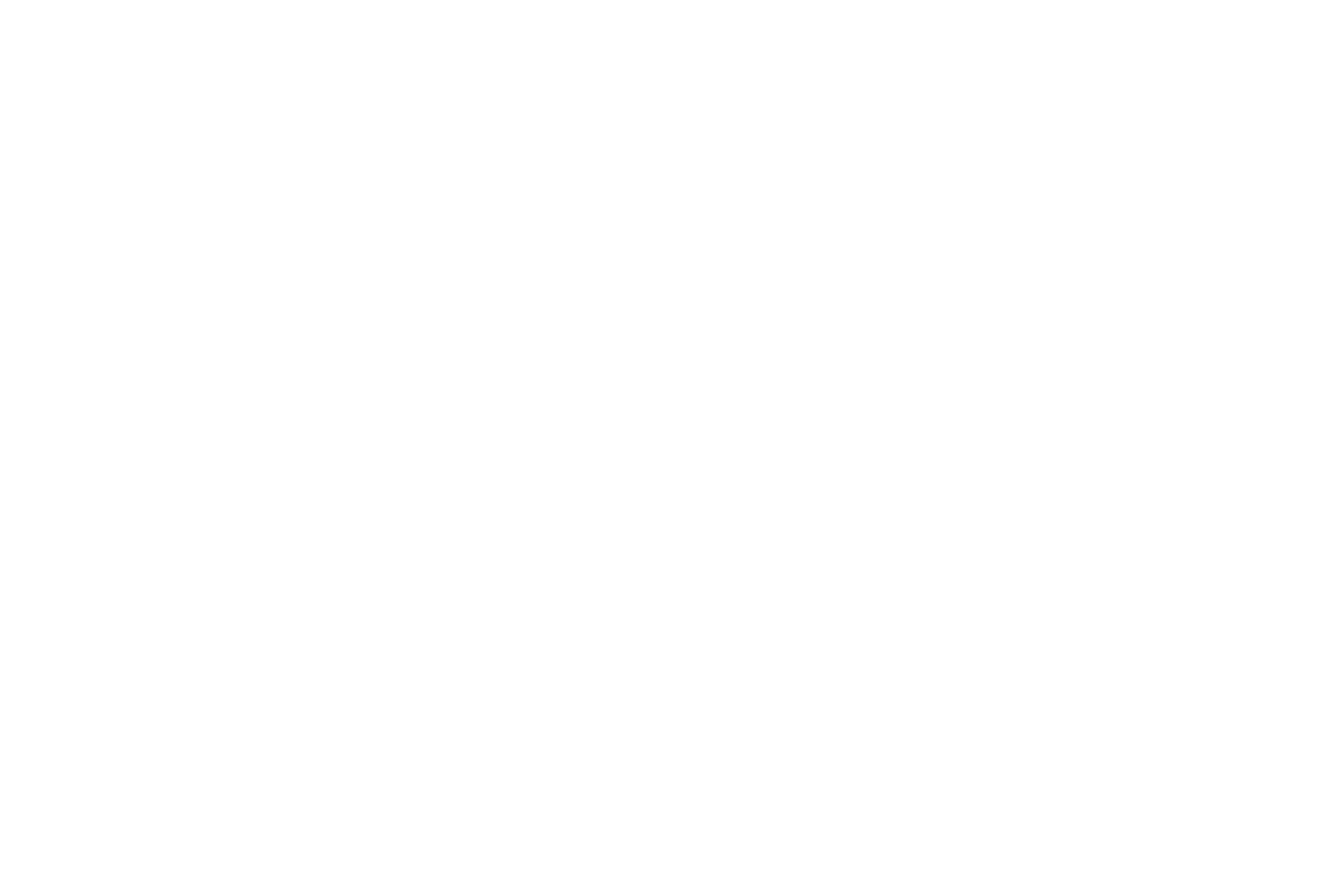
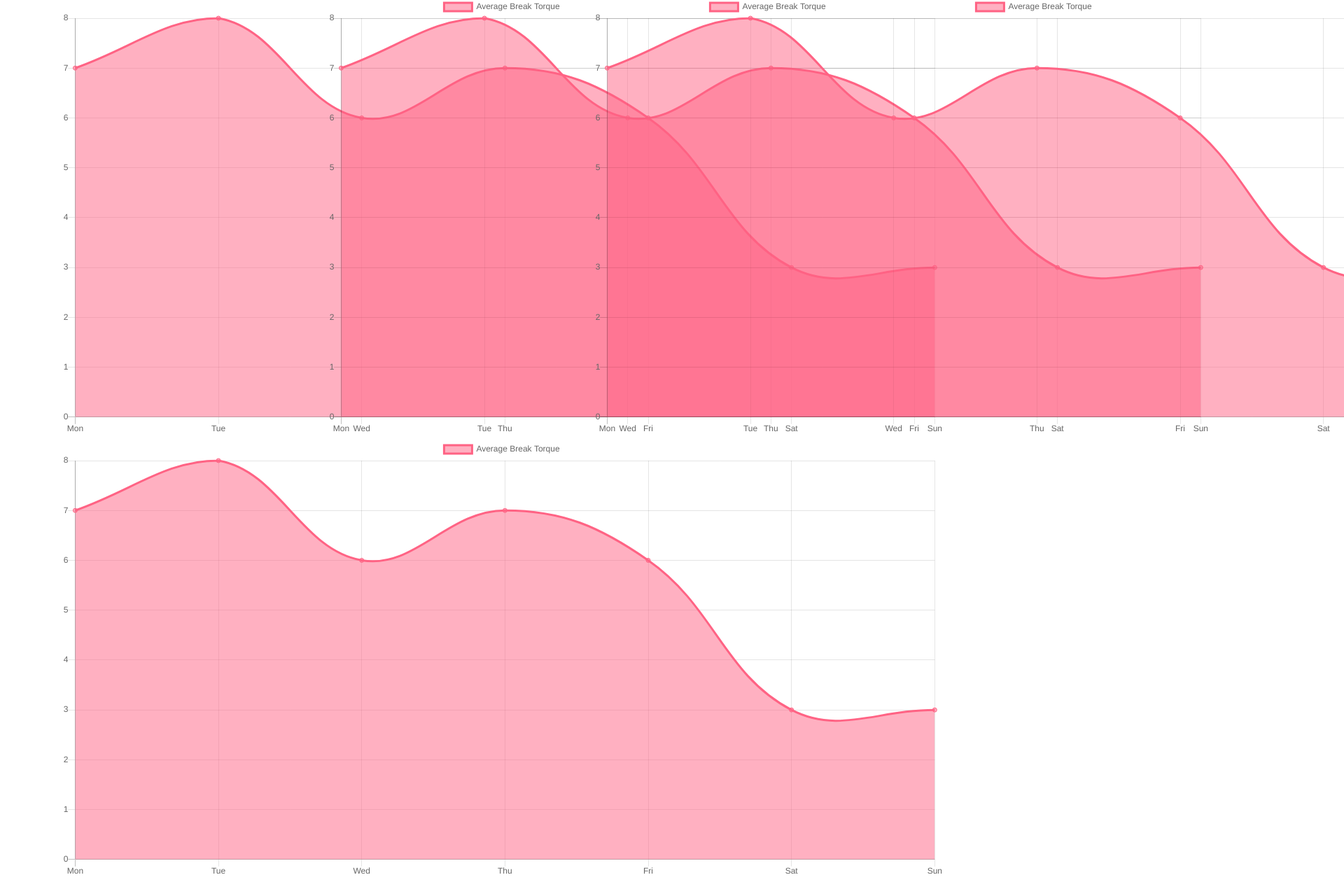
Before and after one commit to sdevalapurkar/smart-brake-monitor, a Next.js app: page /dashboard in a window 1280 px wide. Shown: the part 130-1410 px from the top of the page at 70% size, 1920 px wide, since content can reach past the window. Before the commit the page ends 800 px from the top, so only its background shows below. Built offline with nearby package versions, Linux system fonts and the light colour scheme.

Commit message:
Add a few graphs for prototype

```diff
--- a/pages/dashboard.js
+++ b/pages/dashboard.js
@@ -1,5 +1,9 @@
 import React, { Component } from 'react';
 import NavbarBootstrap from '../components/NavbarBootstrap';
+import Container from 'react-bootstrap/Container';
+import Row from 'react-bootstrap/Row';
+import Col from 'react-bootstrap/Col';
+import { Line } from 'react-chartjs-2';
 import axios from 'axios';
 import Router from 'next/router';
 
@@ -28,6 +32,30 @@ class Dashboard extends Component {
         }
     }
 
+    getDataGraph1 = () => {
+        return {
+            labels: ['Mon', 'Tue', 'Wed', 'Thu', 'Fri', 'Sat', 'Sun'],
+            datasets: [{
+                label: 'Average Break Torque',
+                backgroundColor: 'rgba(255, 99, 132, 0.5)',
+                borderColor: 'rgb(255, 99, 132)',
+                data: [7,8,6,7,6,3,3]
+            }]
+        }
+    }
+
+    getOptionsGraph1 = () => {
+        return {
+            scales: {
+                yAxes: [{
+                    ticks: {
+                        beginAtZero: true
+                    }
+                }]
+            }
+        }
+    }
+
     render() {
         const { isAuthenticated, name } = this.state;
 
@@ -43,6 +71,24 @@ class Dashboard extends Component {
                     isAuthenticated={isAuthenticated}
                     name={name}
                 />
+                <Container className="my-5">
+                    <Row>
+                        <Col lg={4}>
+                            <Line data={this.getDataGraph1()} options={this.getOptionsGraph1()} />
+                        </Col>
+                        <Col lg={4}>
+                            <Line data={this.getDataGraph1()} options={this.getOptionsGraph1()} />
+                        </Col>
+                        <Col lg={4}>
+                            <Line data={this.getDataGraph1()} options={this.getOptionsGraph1()} />
+                        </Col>
+                    </Row>
+                    <Row>
+                        <Col>
+                            <Line data={this.getDataGraph1()} options={this.getOptionsGraph1()} />
+                        </Col>
+                    </Row>
+                </Container>
             </div>
         )
     }
```
